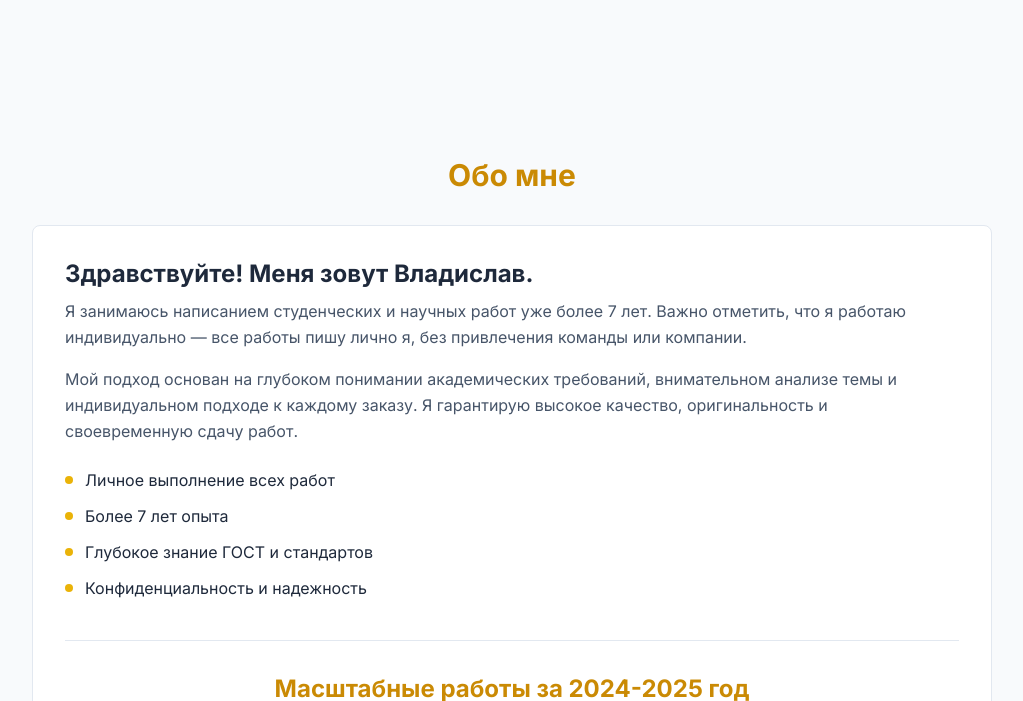
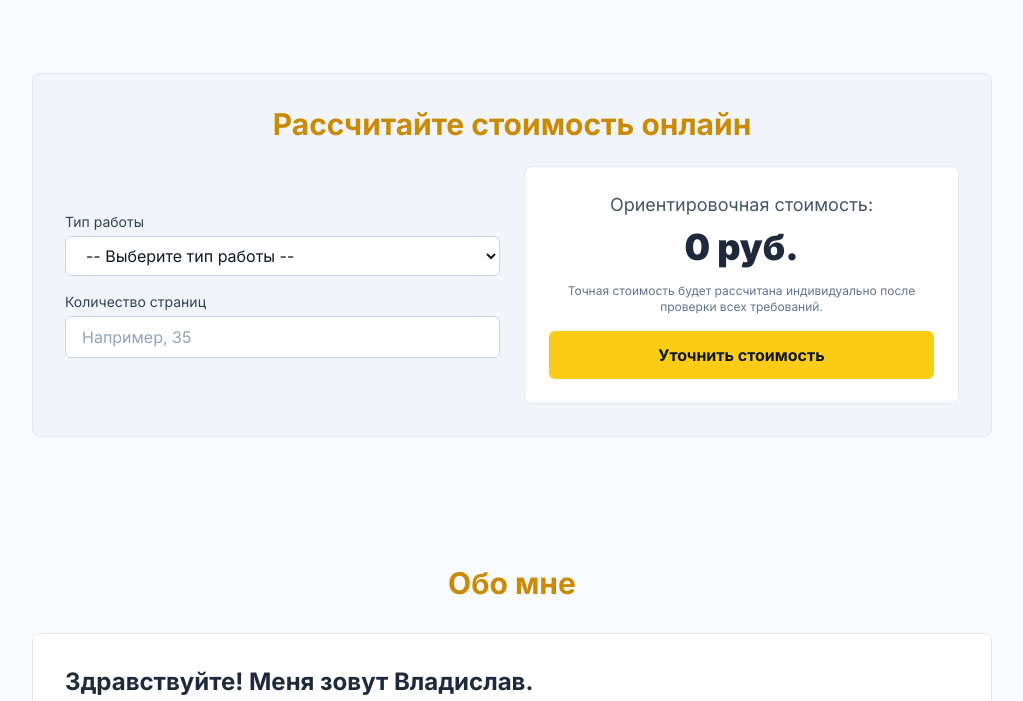
Before and after one commit to SousR0ux/student-site, a plain HTML site: page index.html in a window 1280 px wide. Shown: the part 604-1305 px from the top of the page, without its empty margins (128-1151 px from the left). Drawn offline with nearby package versions, Linux system fonts and the light colour scheme.

Commit message:
Add files via upload

```diff
--- a/index.html
+++ b/index.html
@@ -30,7 +30,7 @@
             transform: translateY(-5px);
             box-shadow: 0 10px 15px -3px rgb(0 0 0 / 0.05), 0 4px 6px -4px rgb(0 0 0 / 0.05);
         }
-        .ai-tool-card {
+        .ai-tool-card, .calculator-card {
             background-color: #f1f5f9;
             border: 1px solid #e2e8f0;
         }
@@ -66,9 +66,6 @@
             <p class="mt-6 text-lg sm:text-xl text-slate-600 max-w-3xl mx-auto">
                 Индивидуальная помощь в написании курсовых, дипломов, диссертаций и научных статей. Все работы пишу лично я, с гарантией качества и оригинальности.
             </p>
-            <a href="#contact" class="mt-8 inline-block bg-yellow-400 text-slate-900 font-bold py-3 px-8 rounded-md hover:bg-yellow-500 transition duration-300 text-lg">
-                Связаться со мной
-            </a>
             <div class="mt-10 flex justify-center items-center space-x-8">
                 <div class="text-center">
                     <div class="text-3xl font-bold text-yellow-500">500+</div>
@@ -84,6 +81,41 @@
                 </div>
             </div>
         </header>
+
+        <!-- НОВЫЙ БЛОК: Калькулятор стоимости -->
+        <section id="calculator" class="py-16">
+            <div class="calculator-card rounded-lg p-8 text-left">
+                <h2 class="text-3xl font-bold mb-6 text-center section-title">Рассчитайте стоимость онлайн</h2>
+                <div class="grid grid-cols-1 md:grid-cols-2 gap-6 items-center">
+                    <div>
+                        <div class="mb-4">
+                            <label for="workType" class="block text-sm font-medium text-slate-700 mb-1">Тип работы</label>
+                            <select id="workType" class="w-full bg-white border border-slate-300 rounded-md px-4 py-2 text-slate-900 focus:outline-none focus:ring-2 focus:ring-yellow-500">
+                                <option value="0">-- Выберите тип работы --</option>
+                                <option value="170">Курсовая работа</option>
+                                <option value="460">Дипломная работа</option>
+                                <option value="120">Реферат</option>
+                                <option value="140">Научная статья</option>
+                                <option value="140">Курсовой проект</option>
+                                <option value="850">Диссертация</option>
+                            </select>
+                        </div>
+                        <div>
+                            <label for="pageCount" class="block text-sm font-medium text-slate-700 mb-1">Количество страниц</label>
+                            <input type="number" id="pageCount" min="1" placeholder="Например, 35" class="w-full bg-white border border-slate-300 rounded-md px-4 py-2 text-slate-900 placeholder-slate-400 focus:outline-none focus:ring-2 focus:ring-yellow-500">
+                        </div>
+                    </div>
+                    <div class="text-center bg-white p-6 rounded-lg border border-slate-200">
+                        <p class="text-lg text-slate-600 mb-2">Ориентировочная стоимость:</p>
+                        <p class="text-4xl font-extrabold text-slate-800 mb-4" id="totalPrice">0 руб.</p>
+                        <p class="text-xs text-slate-500 mb-4">Точная стоимость будет рассчитана индивидуально после проверки всех требований.</p>
+                        <a href="#contact" class="w-full inline-block bg-yellow-400 text-slate-900 font-bold py-3 px-6 rounded-md hover:bg-yellow-500 transition duration-300">
+                            Уточнить стоимость
+                        </a>
+                    </div>
+                </div>
+            </div>
+        </section>
 
         <!-- 2. Обо мне -->
         <section id="about" class="py-16 text-left">
@@ -278,7 +310,28 @@
     </div>
 
     <script>
-        // JS для Gemini API
+        // --- НОВЫЙ СКРИПТ ДЛЯ КАЛЬКУЛЯТОРА ---
+        const workTypeSelect = document.getElementById('workType');
+        const pageCountInput = document.getElementById('pageCount');
+        const totalPriceDisplay = document.getElementById('totalPrice');
+
+        function calculatePrice() {
+            const pricePerPage = parseInt(workTypeSelect.value, 10);
+            const pageCount = parseInt(pageCountInput.value, 10);
+
+            if (pricePerPage > 0 && pageCount > 0) {
+                const total = pricePerPage * pageCount;
+                totalPriceDisplay.textContent = `от ${total} руб.`;
+            } else {
+                totalPriceDisplay.textContent = '0 руб.';
+            }
+        }
+
+        workTypeSelect.addEventListener('change', calculatePrice);
+        pageCountInput.addEventListener('input', calculatePrice);
+
+
+        // --- СКРИПТ ДЛЯ AI-ПОМОЩНИКА (остается без изменений) ---
         const subjectInput = document.getElementById('subjectInput');
         const generateTopicsBtn = document.getElementById('generateTopicsBtn');
         const topicsResult = document.getElementById('topicsResult');
```
